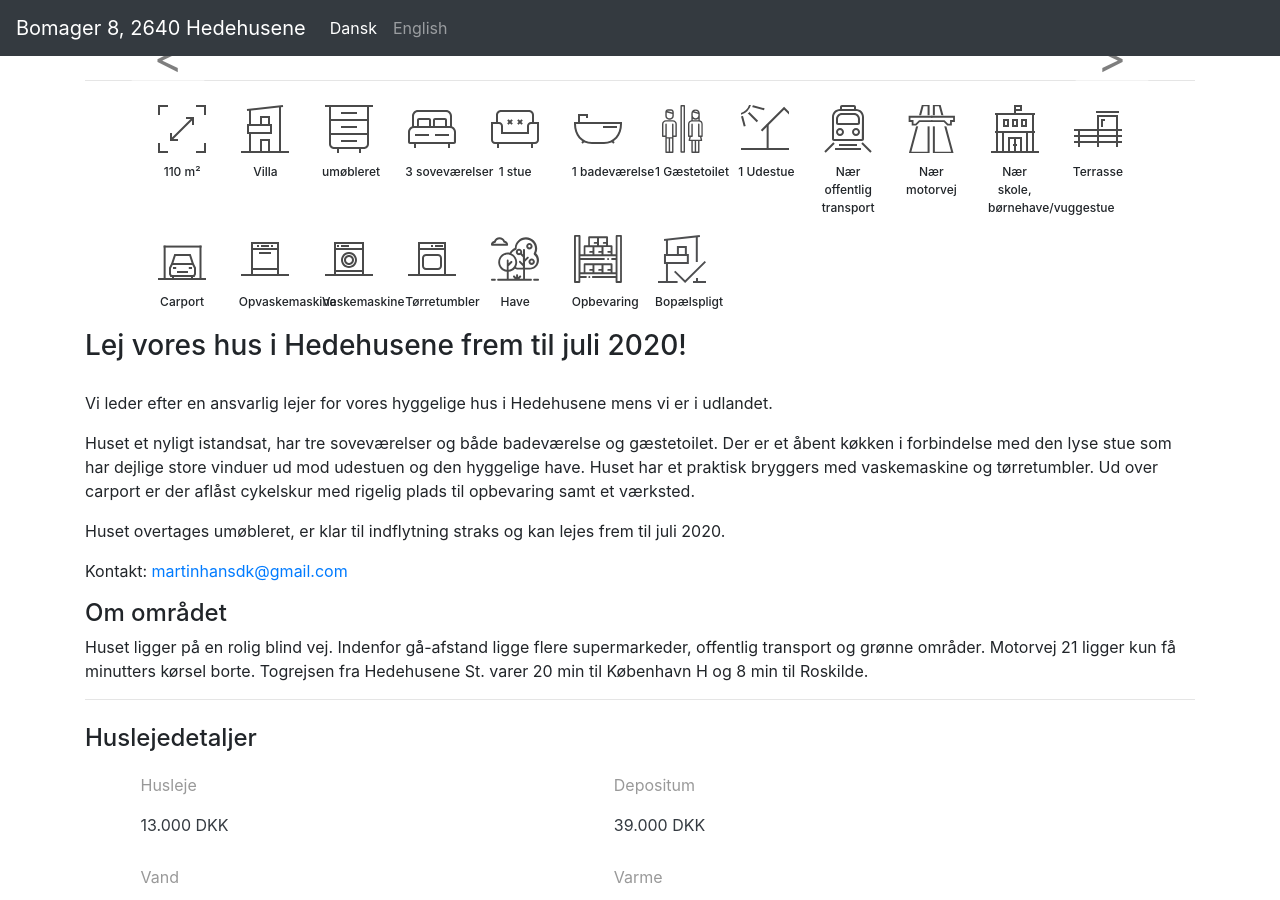
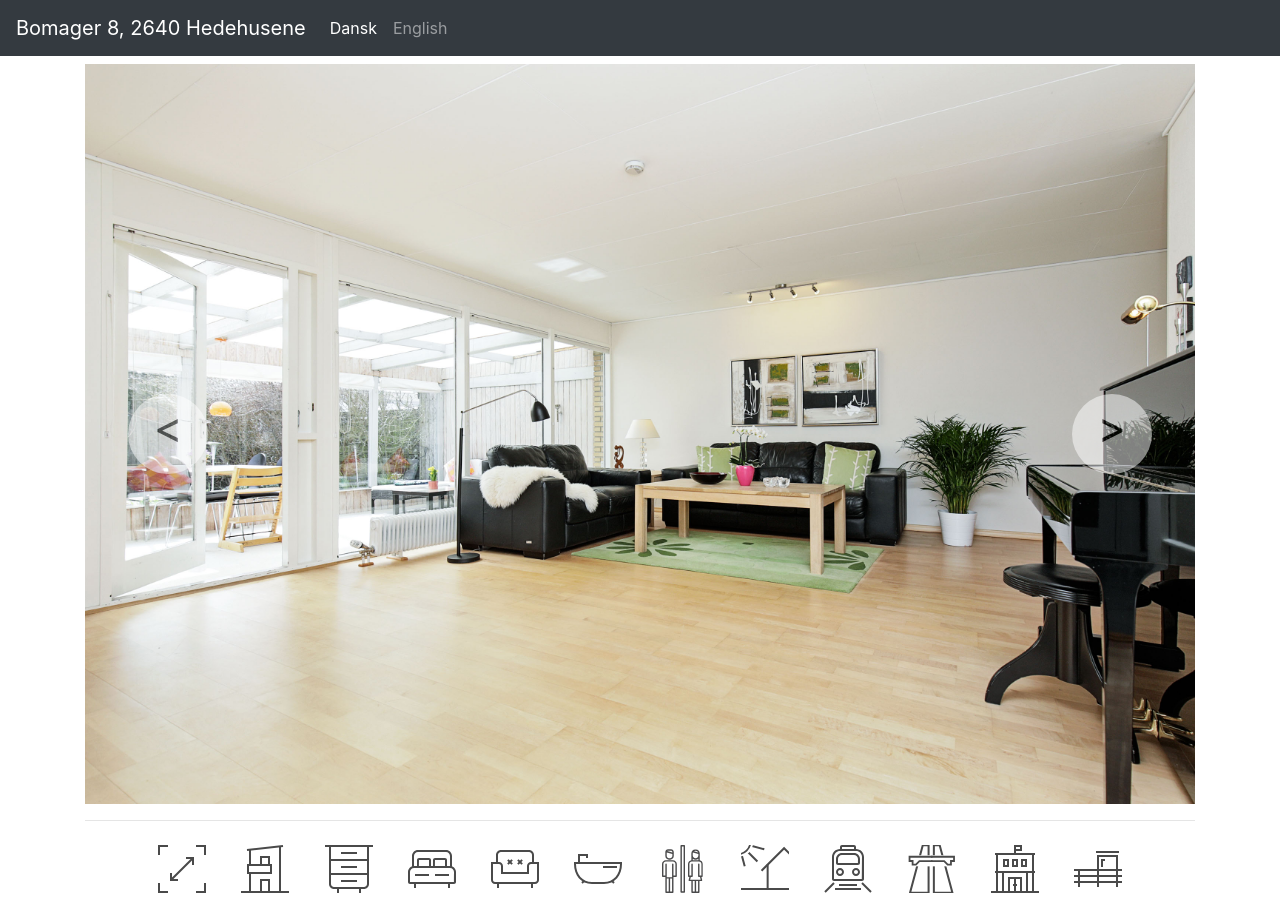
Before and after one commit to bomager/bomager, a Jekyll site: the page built from index.markdown, in a window 1280 px wide and 900 px high. Built offline with Jekyll 4.4.1, drawn with Linux system fonts in a browser that asks for light colours.

Commit message:
Move images into assets folder.

```diff
--- a/_config.yml
+++ b/_config.yml
@@ -36,7 +36,7 @@ theme: minima
 
 defaults:
   - scope:
-      path: "img"
+      path: "assets/img"
     values:
       image: true
 
--- a/_layouts/default.html
+++ b/_layouts/default.html
@@ -26,7 +26,7 @@
 
     <div class="container marketing"><h1 class="page-heading">Bomager 8, 2640 Hedehusene</h1><p>
         {% assign image_files = site.static_files | where: "image", true %}
-        {% assign first_image = "/img/stue_01.jpg" %}
+        {% assign first_image = "/assets/img/stue_01.jpg" %}
 
         <div id="carouselExampleControls" class="carousel slide " data-interval="false" >
           <div class="carousel-inner">
```
Also changed, not shown: assets/img/badevaerelse_10.jpg (added), assets/img/ejendommen_05.jpg (added), assets/img/koekken_02.jpg (added), assets/img/koekken_09.jpg (added), assets/img/stue_01.jpg (added), assets/img/stue_07.jpg (added), assets/img/stue_08.jpg (added), assets/img/udestue_03.jpg (added), assets/img/udestue_06.jpg (added), 15 other files.
